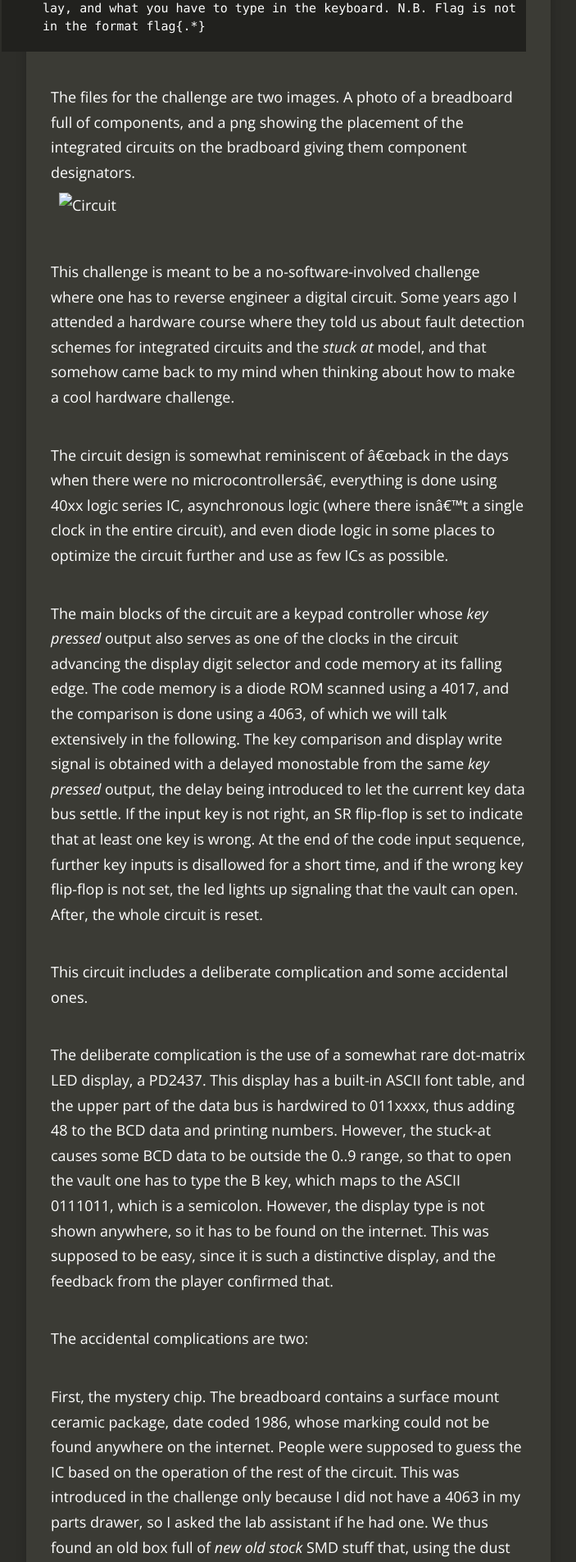
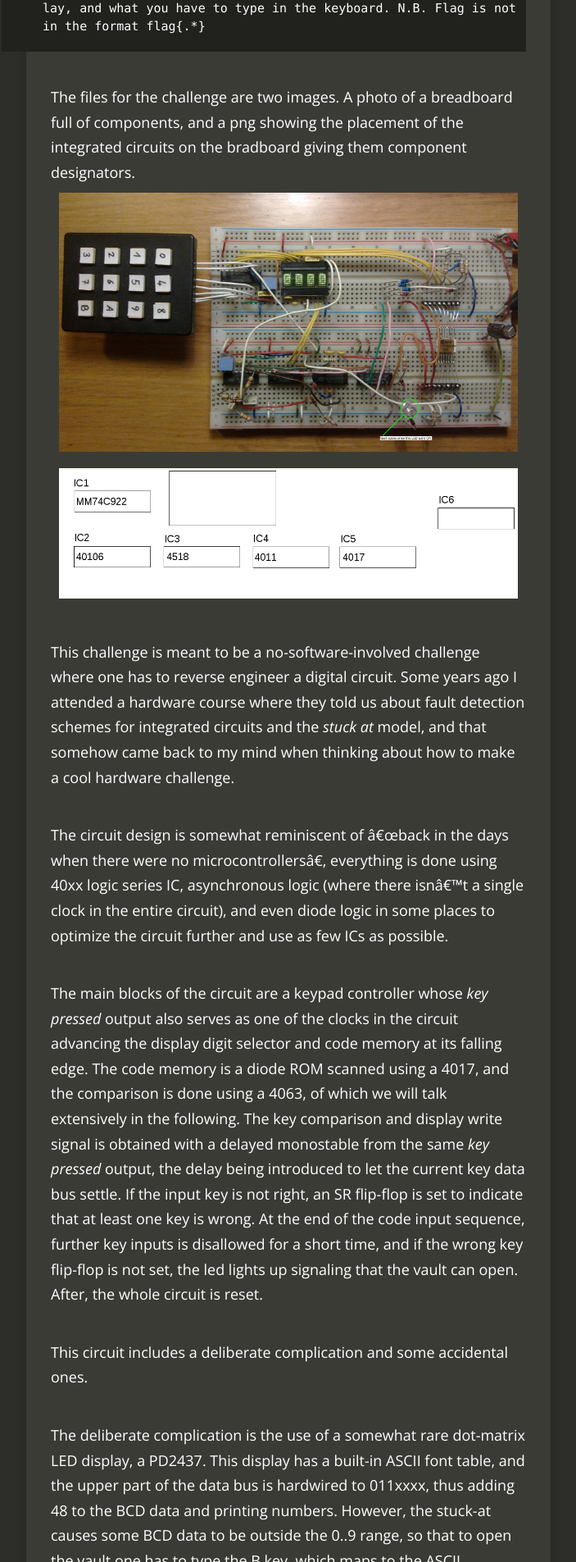
Before and after one commit to TowerofHanoi/towerofhanoi.github.io, a Jekyll site: the page built from _posts/2015-07-12-Lightning.md, in a window 1280 px wide. Shown: the part 660-2565 px from the top of the page at 82% size, without its empty margins (288-991 px from the left). Built offline with Jekyll 4.4.1, drawn with Linux system fonts in a browser that asks for light colours; nearby versions of some CDN libraries; Markdown is read by kramdown in place of the engine named in the settings; comment, search, counter and statistics services are not loaded.

Commit message:
Lightning fix images added placement

```diff
--- a/_posts/2015-07-12-Lightning.md
+++ b/_posts/2015-07-12-Lightning.md
@@ -15,7 +15,8 @@ The challenge description is:
 	You work as a security consultant, and one day a company calls you to solve a curious problem: after one night the company building was hit by a lightning, the vault could no longer be opened with the code, which is 0994. Unfortunately, the vault control hardware is inside the vault itself. You start building a breadboard prototype of the vault circuit, and after a lot of modeling and experiments, you come to the conclusion that the lightning has caused a "stuck at 1" fault on pin 14 of IC6. Based on the circuit diagram you come up with a code that could open the faulty vault. The flag is the concatenation of what appears on the display, and what you have to type in the keyboard. N.B. Flag is not in the format flag{.*}
 
 The files for the challenge are two images. A photo of a breadboard full of components, and a png showing the placement of the integrated circuits on the bradboard giving them component designators.
-![Circuit](img/polictf2015-lightning-circuit.jpg)
+![Circuit](/img/polictf2015-lightning-circuit.jpg)
+![Placement](/img/polictf2015-lightning-placement.png)
 
 This challenge is meant to be a no-software-involved challenge where one has to reverse engineer a digital circuit. Some years ago I attended a hardware course where they told us about fault detection schemes for integrated circuits and the *stuck at* model, and that somehow came back to my mind when thinking about how to make a cool hardware challenge.
 
```
Also changed, not shown: img/polictf2015-lightning-placement.png (added).
